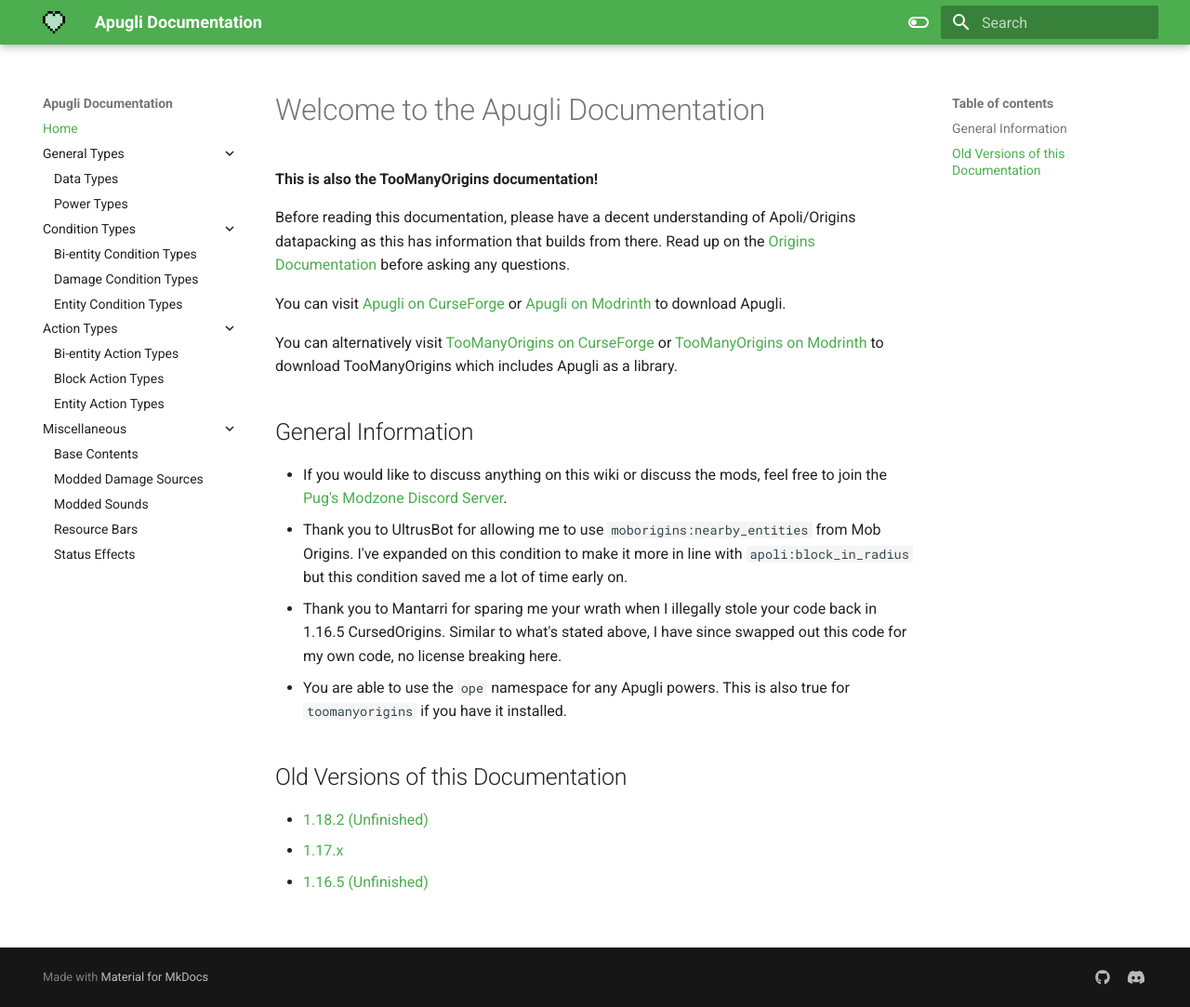
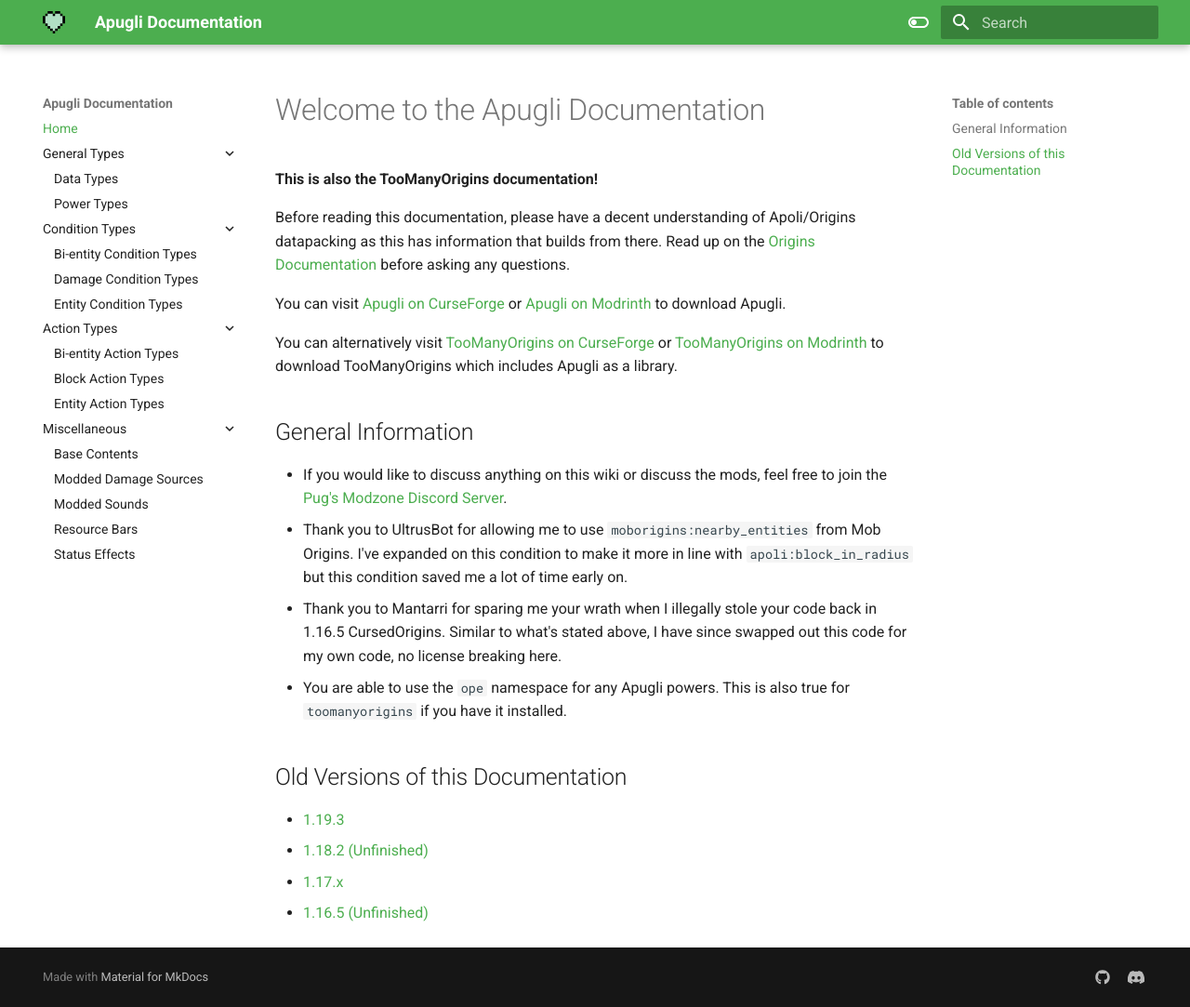
Before and after one commit to MerchantPug/apugli-docs, an MkDocs documentation site: the page built from docs/index.md, in a window 1280 px wide and 1083 px high. Shown: the whole window at 93% size. Built offline with MkDocs 1.6.1 and Material for MkDocs 9.7.7, drawn with Linux system fonts in a browser that asks for light colours.

Commit message:
Update index.md to include the 1.19.3 docs.

```diff
--- a/docs/index.md
+++ b/docs/index.md
@@ -20,6 +20,7 @@ You can alternatively visit [TooManyOrigins on CurseForge](https://www.curseforg
 * You are able to use the `ope` namespace for any Apugli powers. This is also true for `toomanyorigins` if you have it installed.
 
 ## Old Versions of this Documentation
+* [1.19.3](https://apugli.readthedocs.io/en/1.19.3/)
 * [1.18.2 (Unfinished)](https://apugli.readthedocs.io/en/1.18.x/)
 * [1.17.x](https://apugli.readthedocs.io/en/1.17.x/)
 * [1.16.5 (Unfinished)](https://apugli.readthedocs.io/en/1.16.5/)
```
